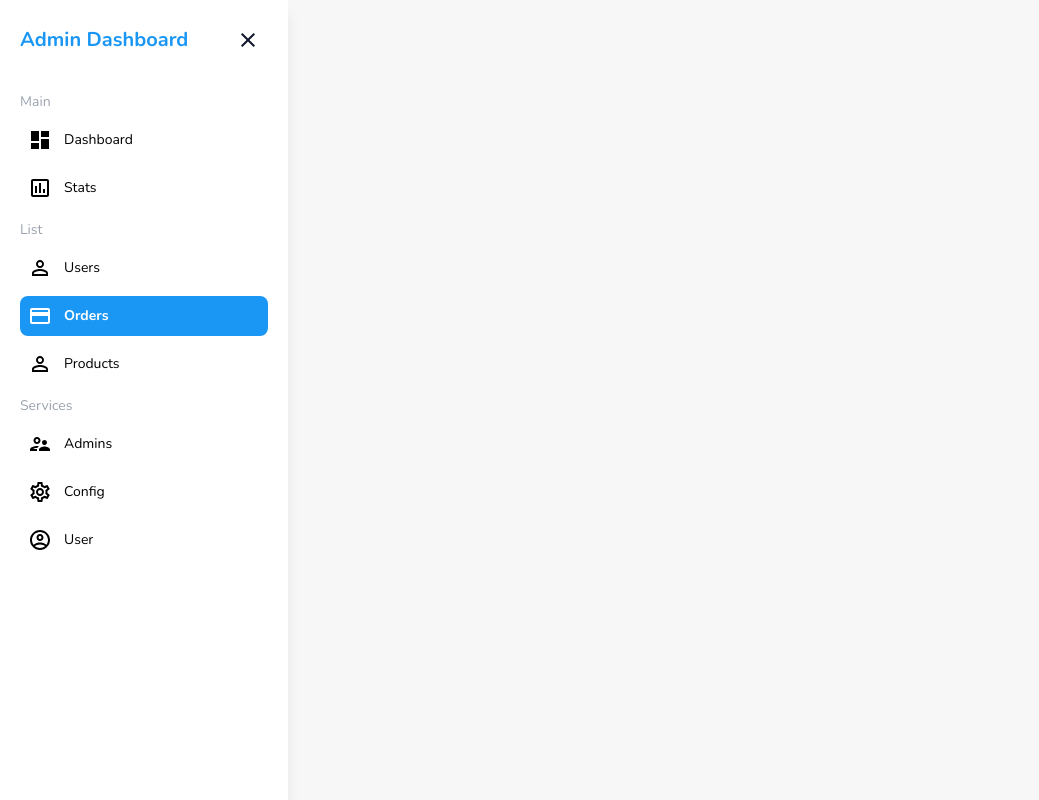
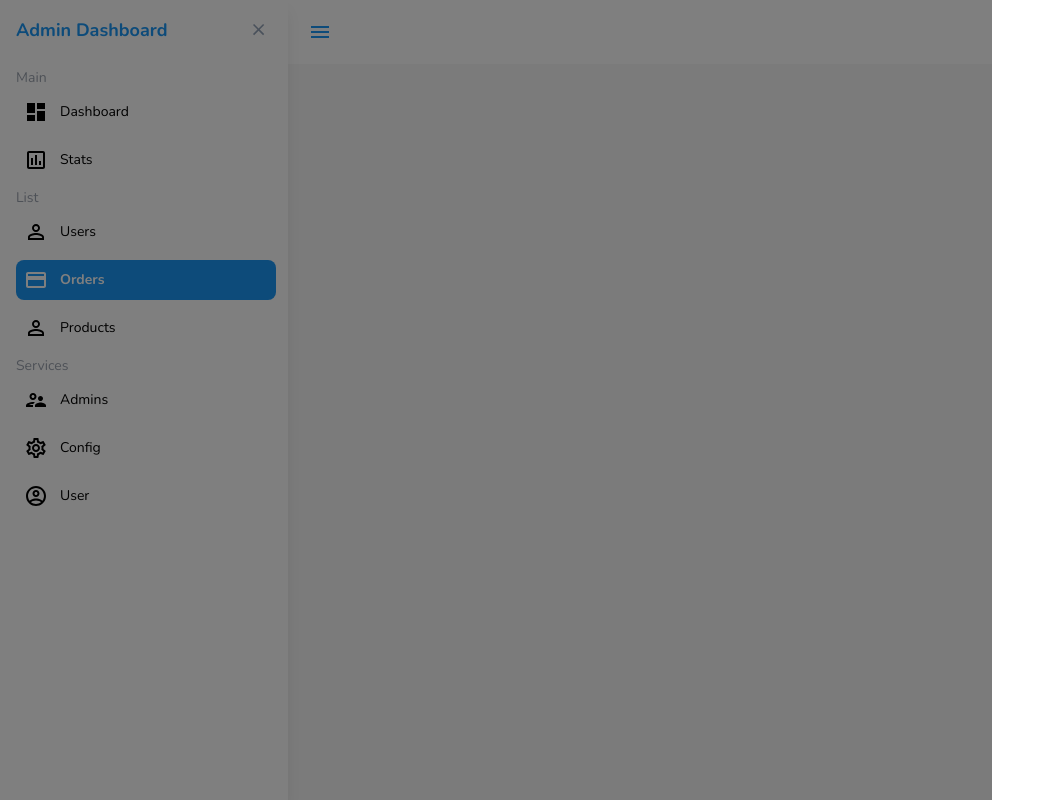
Before and after one commit to eldoghry/react-dashboard, a React (Create React App) app: page /orders/1 in a window 1280 px wide. Shown: the whole page, without its empty margins (0-1039 px from the left). Built offline with nearby package versions, Linux system fonts and the light colour scheme.

Commit message:
fix issues in navbar and sidebar

```diff
--- a/src/App.js
+++ b/src/App.js
@@ -12,17 +12,43 @@ import Grid from "@material-ui/core/Grid";
 import { useStateContext } from "./context/ContextProvider";
 import { BrowserRouter, Routes, Route } from "react-router-dom";
 import { createTheme, ThemeProvider, styled } from "@mui/material/styles";
+import { IconButton, Tooltip } from "@mui/material";
+import SettingsOutlinedIcon from "@mui/icons-material/SettingsOutlined";
+import ThemeSetting from "./components/ui/ThemeSetting";
+
 const theme = createTheme({});
 
 function App() {
-  const { currentColor, setActiveMenu } = useStateContext();
+  const { currentColor, activeMenu, setThemeSettingMenu } = useStateContext();
   return (
     <div>
       <BrowserRouter>
-        <div className="bg-light-gray h-screen w-screen">
+        <div className="flex bg-light-gray h-screen w-screen relative">
           {/* sidebar */}
-          <div className="flex h-screen w-72 bg-white dark:bg-main-dark-bg shadow-lg fixed">
+          <div
+            className={`flex fixed h-screen bg-white dark:bg-main-dark-bg shadow-lg ease duration-300 ${
+              activeMenu ? "w-72" : "w-0"
+            }`}
+          >
             <Sidebar />
+          </div>
+
+          <div className="absolute bottom-7 right-7">
+            <Tooltip title="settings" style={{ background: currentColor }}>
+              <IconButton
+                className=" text-white"
+                onClick={() => setThemeSettingMenu(false)}
+              >
+                <SettingsOutlinedIcon />
+              </IconButton>
+            </Tooltip>
+          </div>
+
+          <ThemeSetting />
+
+          {/* container */}
+          <div className={`w-full ${activeMenu ? "ml-72" : ""}`}>
+            <Navbar />
           </div>
         </div>
 
--- a/src/app.scss
+++ b/src/app.scss
@@ -4,6 +4,7 @@
   font-family: "Nunito", sans-serif;
   box-sizing: border-box;
   // font-size: 10px;
+  // transition: all 0.3s ease-out;
 }
 
 ::-webkit-scrollbar {
@@ -15,6 +16,12 @@
 }
 ::-webkit-scrollbar-track {
   background-color: transparent;
+}
+
+.active {
+  .icon {
+    color: white !important;
+  }
 }
 
 // :root {
--- a/src/components/navbar/Navbar.jsx
+++ b/src/components/navbar/Navbar.jsx
@@ -10,6 +10,7 @@ import {
   Box,
   InputBase,
   Toolbar,
+  Tooltip,
   Typography,
 } from "@mui/material";
 import { AccountCircle, Search } from "@mui/icons-material/";
@@ -21,114 +22,151 @@ import Menu from "@mui/material/Menu";
 import MenuIcon from "@mui/icons-material/Menu";
 import SearchIcon from "@mui/icons-material/Search";
 import MailIcon from "@mui/icons-material/Mail";
-import NotificationsIcon from "@mui/icons-material/Notifications";
 import MoreIcon from "@mui/icons-material/MoreVert";
+import MenuOutlinedIcon from "@mui/icons-material/MenuOutlined";
+import { useStateContext } from "./../../context/ContextProvider";
 
 const useStyles = makeStyles((theme) => ({}));
+
+const NavButton = ({ color, dotColor, title, icon, cb }) => (
+  <Tooltip title={title}>
+    <IconButton
+      onClick={cb}
+      style={{ color: color }}
+      className="relative text-sm"
+    >
+      {icon}
+      <span
+        className="w-2.5 h-2.5 rounded-full absolute top-1 right-1"
+        style={{ background: dotColor }}
+      />
+    </IconButton>
+  </Tooltip>
+);
 
 function Navbar() {
   const classes = useStyles();
 
+  const { currentColor, activeMenu, setActiveMenu } = useStateContext();
+
   return (
-    <AppBar position="fixed" className="navbar">
-      <Toolbar>
-        {/* <IconButton
-          size="large"
-          edge="start"
-          color="inherit"
-          aria-label="menu"
-          sx={{ mr: 2 }}
-        >
-          <MenuIcon />
-        </IconButton> */}
-        <Typography
-          variant="h6"
-          component="div"
-          sx={{ flexGrow: 1 }}
-          className="logo"
-        >
-          <Link to="/">Admin Dashboard</Link>
-        </Typography>
+    <div className="p-3 bg-white dark:bg-main-dark-bg flex items-center justify-between">
+      <div className="flex items-center gap-2">
+        <NavButton
+          title="menu"
+          color={currentColor}
+          icon={<MenuOutlinedIcon />}
+          cb={() => setActiveMenu((prevActiveMenu) => !prevActiveMenu)}
+        />
 
-        <Box sx={{ display: { xs: "none", md: "flex" } }} className="action">
-          <IconButton
-            size="large"
-            aria-label="show 4 new mails"
-            color="inherit"
+        {!activeMenu && (
+          <Link
+            to="/"
+            className="text-lg font-bold capitalize"
+            style={{ color: currentColor }}
           >
-            <Badge badgeContent={4} color="error" className="badge">
-              <MailIcon className="icon" />
-            </Badge>
-          </IconButton>
+            Admin dashboard
+          </Link>
+        )}
+      </div>
 
-          <IconButton
-            size="large"
-            aria-label="show 17 new notifications"
-            color="inherit"
-          >
-            <Badge badgeContent={17} color="error">
-              <NotificationsIcon className="icon" />
-            </Badge>
-          </IconButton>
-          <IconButton
-            size="large"
-            edge="end"
-            aria-label="account of current user"
-            // aria-controls={menuId}
-            aria-haspopup="true"
-            // onClick={handleProfileMenuOpen}
-            color="inherit"
-          >
-            {/* <AccountCircle /> */}
-            <Avatar
-              alt="avatar"
-              src="https://v4.mui.com/static/images/avatar/2.jpg"
-            />
-          </IconButton>
-        </Box>
-        <Box sx={{ display: { xs: "flex", md: "none" } }}>
-          <IconButton
-            size="large"
-            aria-label="show more"
-            // aria-controls={mobileMenuId}
-            aria-haspopup="true"
-            // onClick={handleMobileMenuOpen}
-            color="inherit"
-          >
-            <MoreIcon />
-          </IconButton>
-        </Box>
-      </Toolbar>
-    </AppBar>
+      <div className="flex items-center gap-2">
+        <NavButton
+          title="notification"
+          color={currentColor}
+          dotColor={currentColor}
+          icon={<NotificationsNoneOutlinedIcon />}
+          cb={() => {}}
+        />
 
-    // <div className="navbar">
-    //   <div className="search">
-    //     <input type="text" placeholder="Search ... " />
-    //     <SearchOutlinedIcon className="icon" />
-    //   </div>
-    //   <div className="actions">
-    //     <div className="action lang">
-    //       <span className="langTitle">English</span>
-    //       <LanguageOutlinedIcon className="icon" />
-    //     </div>
+        <NavButton
+          title="message"
+          color={currentColor}
+          dotColor={currentColor}
+          icon={<ChatBubbleOutlineOutlinedIcon />}
+          cb={() => {}}
+        />
 
-    //     <div className="action notfication">
-    //       <NotificationsNoneOutlinedIcon className="icon" />
-    //       <div className="counter">1</div>
-    //     </div>
+        <Tooltip title="profile">
+          <Avatar
+            onClick={() => {}}
+            alt="avatar"
+            className="cursor-pointer"
+            src="https://mui.com/static/images/avatar/2.jpg"
+          />
+        </Tooltip>
+      </div>
+    </div>
+    // <AppBar position="fixed" className="navbar">
+    //   <Toolbar>
+    //     {/* <IconButton
+    //       size="large"
+    //       edge="start"
+    //       color="inherit"
+    //       aria-label="menu"
+    //       sx={{ mr: 2 }}
+    //     >
+    //       <MenuIcon />
+    //     </IconButton> */}
+    //     <Typography
+    //       variant="h6"
+    //       component="div"
+    //       sx={{ flexGrow: 1 }}
+    //       className="logo"
+    //     >
+    //       <Link to="/">Admin Dashboard</Link>
+    //     </Typography>
 
-    //     <div className="action message">
-    //       <ChatBubbleOutlineOutlinedIcon className="icon" />
-    //       <div className="counter">20</div>
-    //     </div>
+    //     <Box sx={{ display: { xs: "none", md: "flex" } }} className="action">
+    //       <IconButton
+    //         size="large"
+    //         aria-label="show 4 new mails"
+    //         color="inherit"
+    //       >
+    //         <Badge badgeContent={4} color="error" className="badge">
+    //           <MailIcon className="icon" />
+    //         </Badge>
+    //       </IconButton>
 
-    //     <img
-    //       src="https://images.pexels.com/photos/3748221/pexels-photo-3748221.jpeg?auto=compress&cs=tinysrgb&w=1260&h=750&dpr=1"
-    //       alt=""
-    //       className="avatar"
-    //     />
-    //   </div>
-    // </div>
+    //       <IconButton
+    //         size="large"
+    //         aria-label="show 17 new notifications"
+    //         color="inherit"
+    //       >
+    //         <Badge badgeContent={17} color="error">
+    //           <NotificationsIcon className="icon" />
+    //         </Badge>
+    //       </IconButton>
+    //       <IconButton
+    //         size="large"
+    //         edge="end"
+    //         aria-label="account of current user"
+    //         // aria-controls={menuId}
+    //         aria-haspopup="true"
+    //         // onClick={handleProfileMenuOpen}
+    //         color="inherit"
+    //       >
+    //         {/* <AccountCircle /> */}
+    //         <Avatar
+    //           alt="avatar"
+    //           src="https://v4.mui.com/static/images/avatar/2.jpg"
+    //         />
+    //       </IconButton>
+    //     </Box>
+    //     <Box sx={{ display: { xs: "flex", md: "none" } }}>
+    //       <IconButton
+    //         size="large"
+    //         aria-label="show more"
+    //         // aria-controls={mobileMenuId}
+    //         aria-haspopup="true"
+    //         // onClick={handleMobileMenuOpen}
+    //         color="inherit"
+    //       >
+    //         <MoreIcon />
+    //       </IconButton>
+    //     </Box>
+    //   </Toolbar>
+    // </AppBar>
   );
 }
 
--- a/src/components/sidebar/Sidebar.jsx
+++ b/src/components/sidebar/Sidebar.jsx
@@ -27,7 +27,7 @@ const useStyles = makeStyles((theme) => ({
 const Sidebar = () => {
   const { currentColor, setActiveMenu } = useStateContext();
 
-  const activeLink = `flex items-center capitalize rounded-lg gap-3 p-2 text-sm text-white font-bold`;
+  const activeLink = `flex items-center capitalize rounded-lg gap-3 p-2 text-sm text-white font-bold active`;
   const normalLink = `flex items-center capitalize rounded-lg gap-3 p-2 text-sm hover:bg-gray-100`;
 
   function removeActiveClass() {
@@ -45,30 +45,30 @@ const Sidebar = () => {
   const classes = useStyles();
 
   return (
-    <div className="p-5 bg-white dark:bg-main-dark-bg w-full overflow-auto">
+    <div className=" bg-white dark:bg-main-dark-bg w-full overflow-auto">
       <div
-        className=" mb-5 flex justify-between items-center"
+        className="flex justify-between items-center p-4"
         style={{ color: currentColor }}
       >
-        <Link to="/" className="text-xl font-bold capitalize">
+        <Link to="/" className="text-lg font-bold capitalize">
           Admin dashboard
         </Link>
 
-        <Tooltip title="Menu">
+        <Tooltip title="Menu" className="p-1 ml-4">
           <IconButton
-            className="text-xs text-slate-900"
+            className=" text-slate-400"
             onClick={() => setActiveMenu(false)}
           >
-            <ClearIcon />
+            <ClearIcon style={{ fontSize: "1.2rem" }} />
           </IconButton>
         </Tooltip>
       </div>
 
-      <div className="flex flex-col">
+      <div className="flex flex-col ml-4 pr-3">
         {links.map((item) => {
           return (
             <div key={item.title}>
-              <p className="text-gray-400 text-sm capitalize mt-3 mb-2">
+              <p className="text-gray-400 text-sm capitalize mt-2 mb-1">
                 {item.title}
               </p>
               <ul className="flex flex-col gap-2">
@@ -86,7 +86,11 @@ const Sidebar = () => {
                         isActive ? activeLink : normalLink
                       }
                     >
-                      {link.icon}
+                      <span
+                        className={`icon text-[${currentColor}] dark:text-white`}
+                      >
+                        {link.icon}
+                      </span>
                       <span>{link.name}</span>
                     </NavLink>
                   );
--- /dev/null
+++ b/src/components/ui/ThemeSetting.jsx
@@ -0,0 +1,13 @@
+import React from "react";
+
+const ThemeSetting = () => {
+  return (
+    <div className="w-screen h-screen bg-half-transparent fixed top-0 left-0 z-40">
+      <div className="h-screen bg-white w-72 float-right">
+
+      </div>
+    </div>
+  );
+};
+
+export default ThemeSetting;
```
